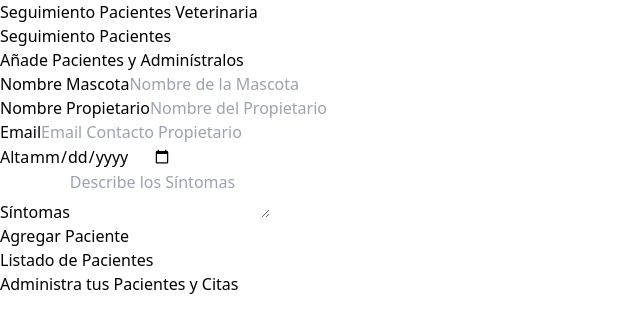
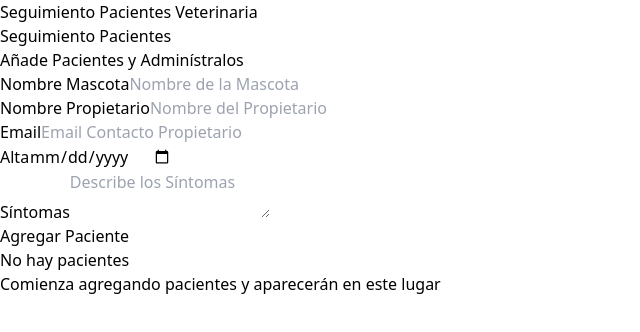
Before and after one commit to Ivanlopez-dev/veterinario-react, a React (Vite) app: page / in a window 1280 px wide. Shown: the top 332 px of the page, without its empty margins (0-640 px from the left). Built offline with nearby package versions, Linux system fonts and the light colour scheme.

Commit message:
Añadido texto incondicional al listado de pacientes

```diff
--- a/src/components/ListadoPacientes.jsx
+++ b/src/components/ListadoPacientes.jsx
@@ -1,9 +1,13 @@
 import Paciente from "./Paciente"
 
-const ListadoPacientes = ({pacientes}) => {
+const ListadoPacientes = ({ pacientes }) => {
 
   return (
     <div className="md:w-1/2 lg:w-3/5">
+
+      {pacientes && pacientes.length ? (
+
+        <>
 
           <h2 className="font-black text-3xl text-center">Listado de Pacientes</h2>
           <p className="text-xl mt-5 mb-10 text-center">
@@ -11,14 +15,22 @@
             <span className="text-indigo-600 font-bold">Pacientes y Citas</span>
           </p>
 
-        { pacientes.map( paciente => (
+          {pacientes.map(paciente => (
             <Paciente
               key={paciente.id}
               paciente={paciente}
             />
           ))}
-
-
+        </>
+      ) : (
+        <>
+          <h2 className="font-black text-3xl text-center">No hay pacientes</h2>
+          <p className="text-xl mt-5 mb-10 text-center">
+            Comienza agregando pacientes {''}
+            <span className="text-indigo-600 font-bold">y aparecerán en este lugar</span>
+          </p>
+        </>
+      )}
     </div>
   )
 }
```
Lines whose indentation alone changed are shown as unchanged.
